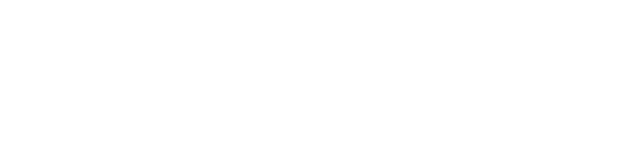
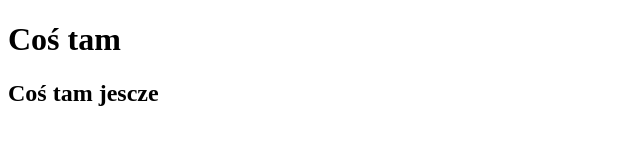
Before and after one commit to Ketamin/testowanie-gita, a plain HTML site: page index.html in a window 1280 px wide. Shown: the whole page, without its empty margins (0-640 px from the left). Drawn offline with Linux system fonts and the light colour scheme.

Commit message:
adding smotheing

```diff
--- a/index.html
+++ b/index.html
@@ -9,7 +9,8 @@
 </head>
 
 <body>
-
+    <h1>Coś tam</h1>
+    <h2>Coś tam jescze</h2>
 </body>
 
 </html>
```
